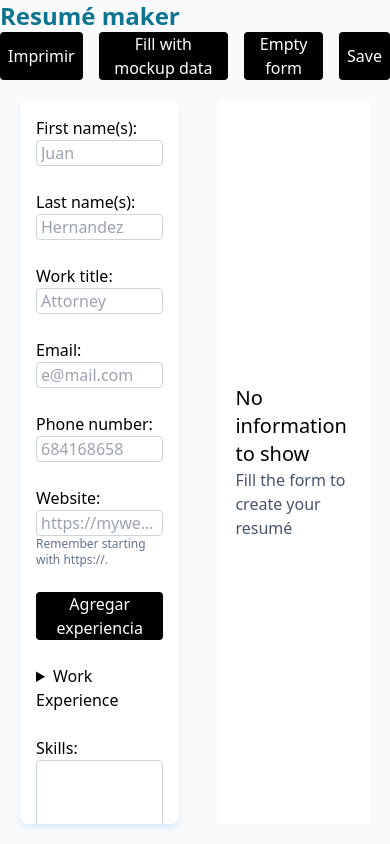
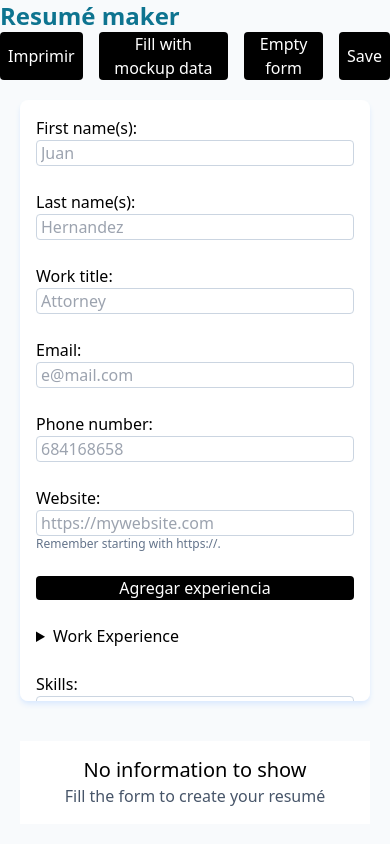
Before and after one commit to kike9978/resume-maker, a React (Vite) app: page / in a window 390 px wide. Built offline with nearby package versions, Linux system fonts and the light colour scheme.

Commit message:
Make layout responsive

```diff
--- a/src/App.jsx
+++ b/src/App.jsx
@@ -145,7 +145,7 @@
 
       </div>
 
-      <div className="flex flex-grow overflow-hidden">
+      <div className="flex flex-grow overflow-hidden flex-col sm:flex-row">
         {isEditing &&
 
           <CVForm
```
